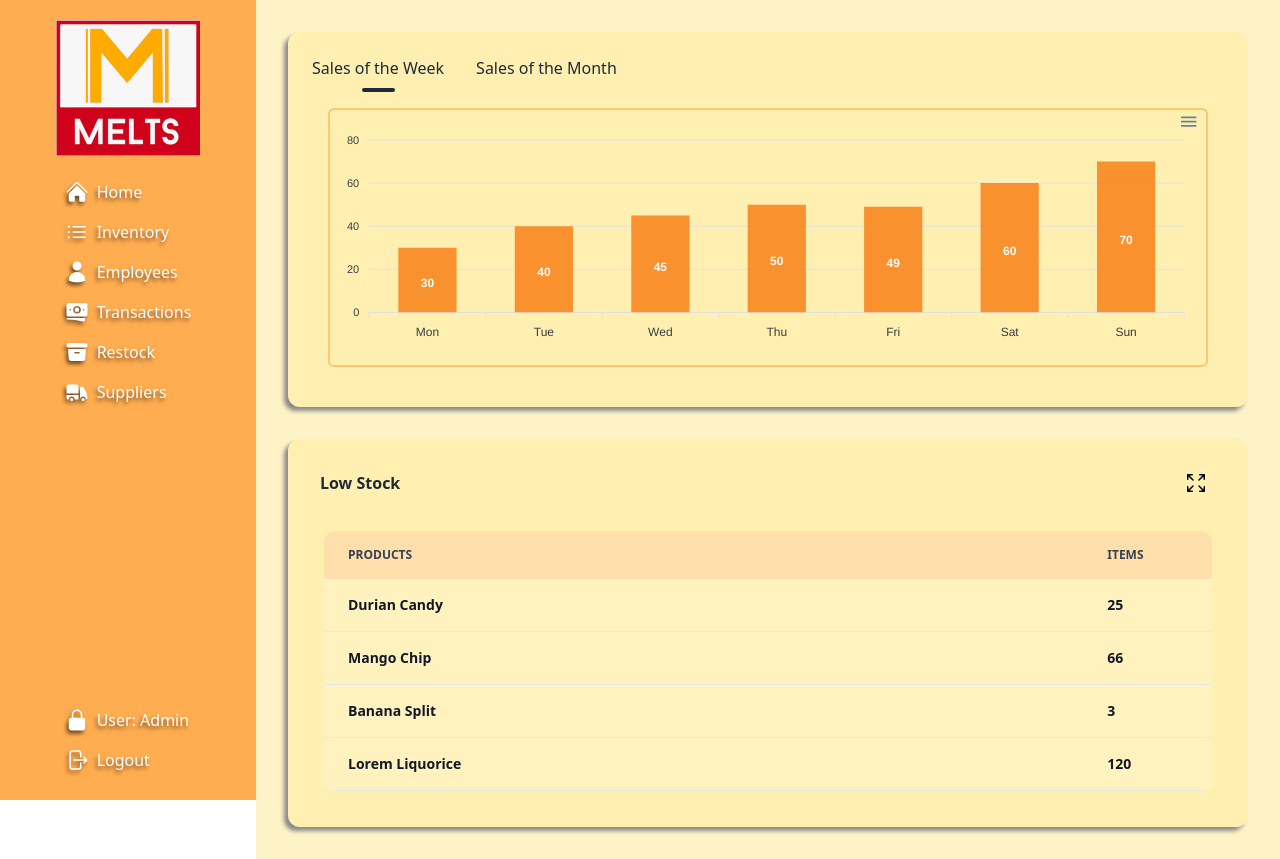
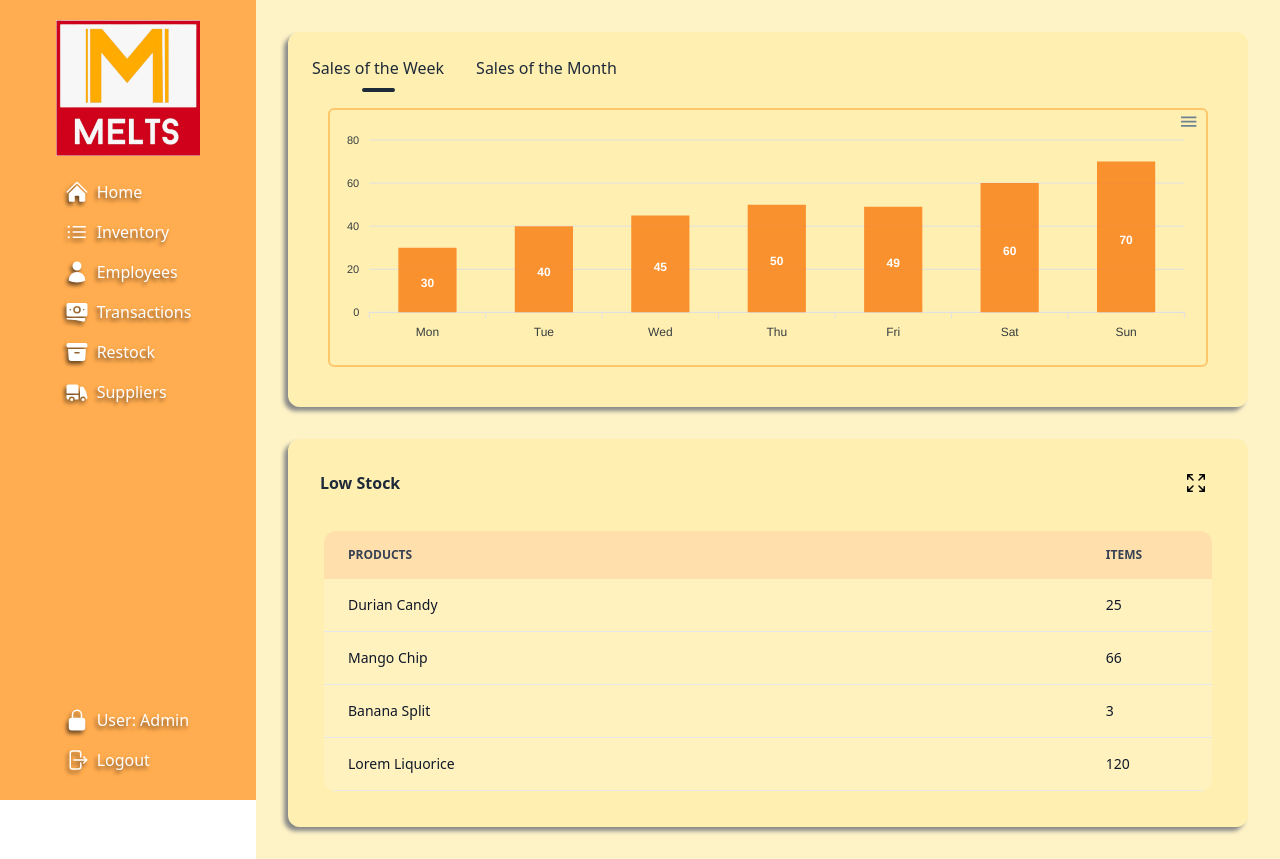
Before and after one commit to rcSabucido/melts-inventory, a React (Vite) app: page /home in a window 1280 px wide. Built offline with nearby package versions, Linux system fonts and the light colour scheme; no server answers.

Commit message:
#53 correct font weight in table

```diff
--- a/src/components/LowStockTable.jsx
+++ b/src/components/LowStockTable.jsx
@@ -4,7 +4,7 @@ const LowStockTable = ({ columns, data, className}) => {
     let addClassName = className;
     return (
       <div className={`relative overflow-x-auto rounded-xl m-5 ${addClassName}`}>
-        <table className="w-full text-sm font-bold text-left rtl:text-right text-gray-500">
+        <table className="w-full text-sm text-left rtl:text-right text-gray-500">
           <thead className="text-xs text-gray-700 uppercase bg-orange-200/70">
             <tr>
               {columns.map((column, index) => (
```
